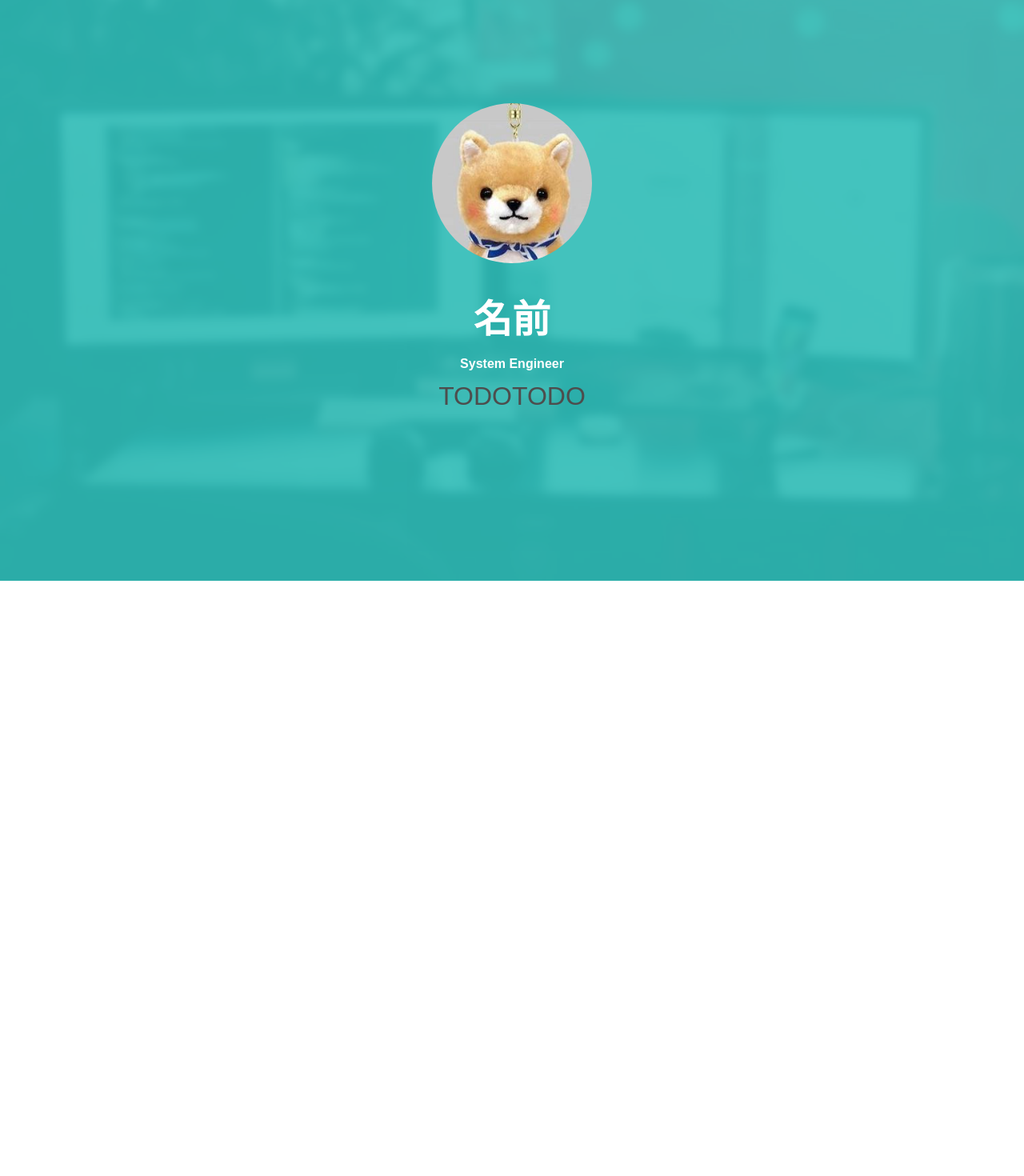
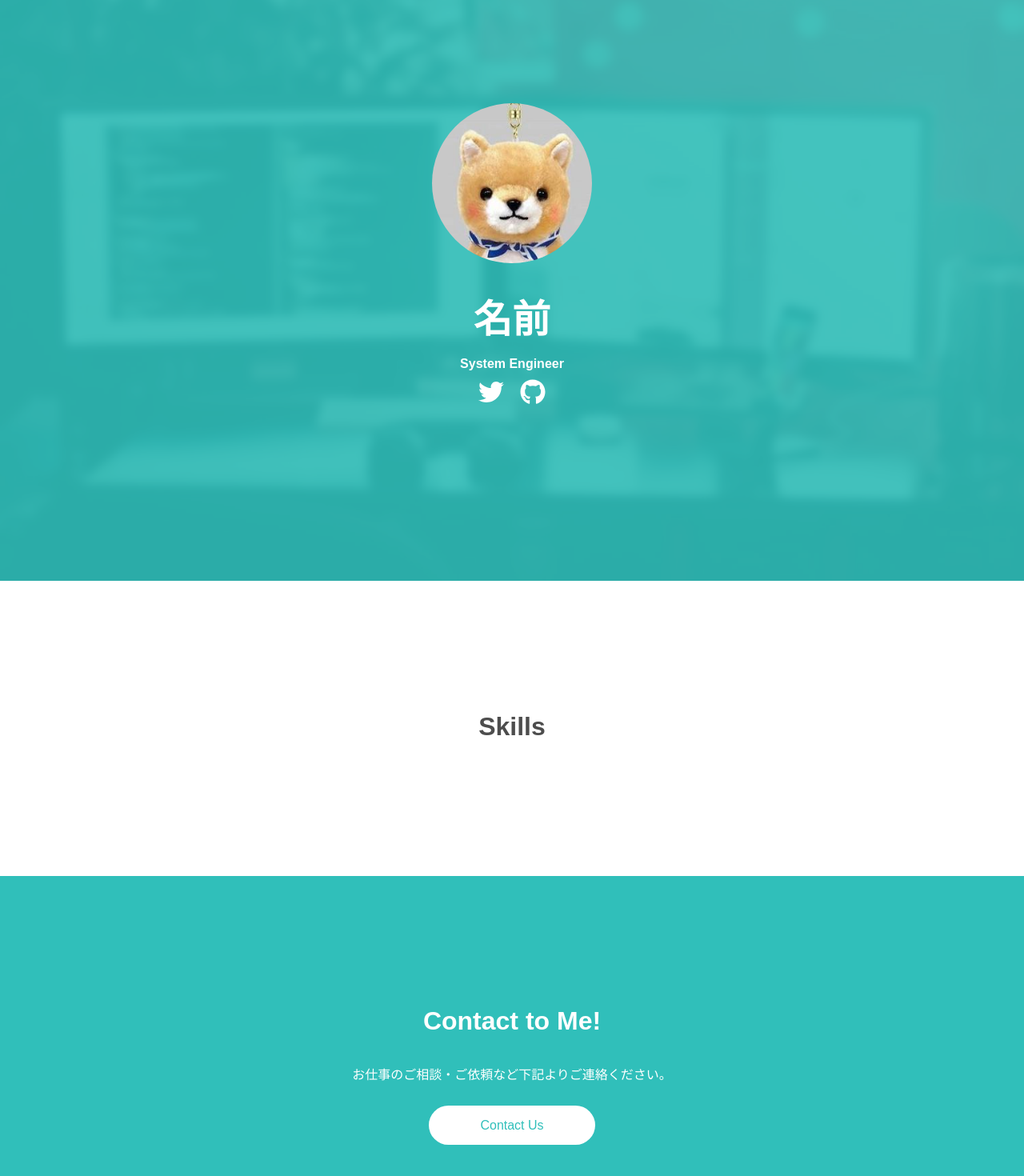
Before and after one commit to railgun-0402/react-portfolio-site, a React (Create React App) app: page / in a window 1280 px wide. Shown: the part 74-1544 px from the top of the page at 80% size. Before the commit the page ends 800 px from the top, so only its background shows below. Built offline with nearby package versions, Linux system fonts and the light colour scheme.

Commit message:
create component

```diff
--- a/package.json
+++ b/package.json
@@ -8,6 +8,7 @@
     "@testing-library/user-event": "^13.5.0",
     "react": "^18.2.0",
     "react-dom": "^18.2.0",
+    "react-icons": "^4.10.1",
     "react-scripts": "5.0.1",
     "web-vitals": "^2.1.4"
   },
--- a/src/App.css
+++ b/src/App.css
@@ -102,3 +102,52 @@ h3 {
 .icon-link {
   position: relative;
 }
+
+#skills {
+  padding: 128px 0;
+  clear: both;
+}
+
+.heading {
+ margin-bottom: 32px;
+ text-align: center;
+}
+
+.skills-container {
+ display: flex;
+ flex-wrap: wrap;
+ text-align: center;
+}
+
+#contact {
+  padding: 128px 0;
+  clear: both;
+}
+
+.contact {
+ background: #30BFBA;
+}
+
+.contact-contents {
+ color: white;
+ text-align: center;
+}
+
+.description {
+ font-size: 16px;
+}
+
+.btn {
+ font-family: "Space Mono", Arial, serif;
+ font-size: 16px;
+ border: none !important;
+ border-radius: 30px;
+ padding: 16px 64px;
+ text-decoration: none;
+}
+
+#contact .btn {
+ height: 54px;
+ background: #fff;
+ color: #30BFBA;
+}
--- a/src/App.js
+++ b/src/App.js
@@ -1,10 +1,16 @@
 import logo from './logo.svg';
 import './App.css';
 import { Header } from './components/Header';
+import { Skills } from './components/Skills';
+import { Contact } from './components/Contact';
 
 function App() {
   return (
-    <Header />
+    <>
+      <Header />
+      <Skills />
+      <Contact />
+    </>
   );
 }
 
--- a/src/components/Contact.jsx
+++ b/src/components/Contact.jsx
@@ -0,0 +1,13 @@
+export const Contact = () => {
+    return (
+        <div id="contact" className="contact">
+            <div className="container">
+                <div className="contact-contents">
+                    <h2>Contact to Me!</h2>
+                    <p className="description">お仕事のご相談・ご依頼など下記よりご連絡ください。</p>
+                    <a href="https://twitter.com/" className="btn">Contact Us</a>
+                </div>
+            </div>
+        </div>
+    );
+};
--- a/src/components/Header.jsx
+++ b/src/components/Header.jsx
@@ -1,5 +1,6 @@
 import CoverImage from '../images/cover-image.jpg';
 import ProfileImage from '../images/profile-image.png';
+import { FaTwitter, FaGithub } from 'react-icons/fa';
 
 export const Header = () => {
     return (
@@ -11,15 +12,18 @@ export const Header = () => {
                     <div className='display-table-contents'>
                         {/* カバー画像 */}
                         <div className='profile-thumb' style={{backgroundImage: `url(${ProfileImage})`}}></div>
-                        {/* 名前と肩書はみなさんのお名前や肩書を自由に入れてください */}
                         <h1 className='title-text'>名前</h1>
                         <h3 className='title-text'>System Engineer</h3>
                         <ul className='social-icons'>
                             <li className='icon-link'>
-                                TODO
+                                <a href='https://twitter.com/'>
+                                    <FaTwitter color='white' size="2rem" />
+                                </a>
                             </li>
                             <li className='icon-link'>
-                                TODO
+                                <a href='https://github.com/'>
+                                    <FaGithub color='white' size="2rem" />
+                                </a>
                             </li>
                         </ul>
                     </div>
--- a/src/components/Skills.jsx
+++ b/src/components/Skills.jsx
@@ -0,0 +1,12 @@
+export const Skills = () => {
+    return (
+        <div id="skills">
+            <div className="container">
+                <div className="heading">
+                    <h2>Skills</h2>
+                </div>
+                <div className="skills-container"></div>
+            </div>
+        </div>
+    );
+};
```
Also changed, not shown: 1 other file (tests, documents, lock files or other folders).
